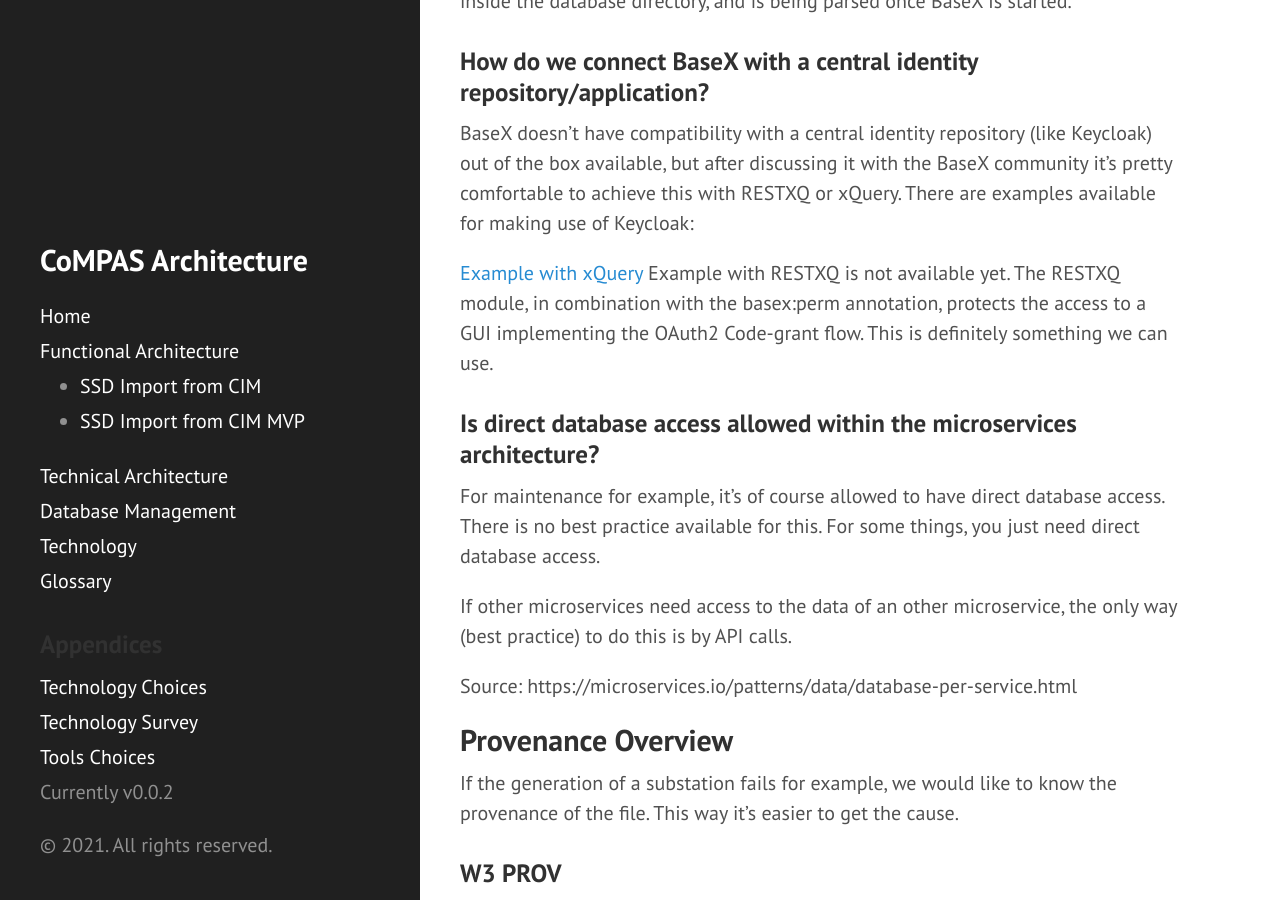
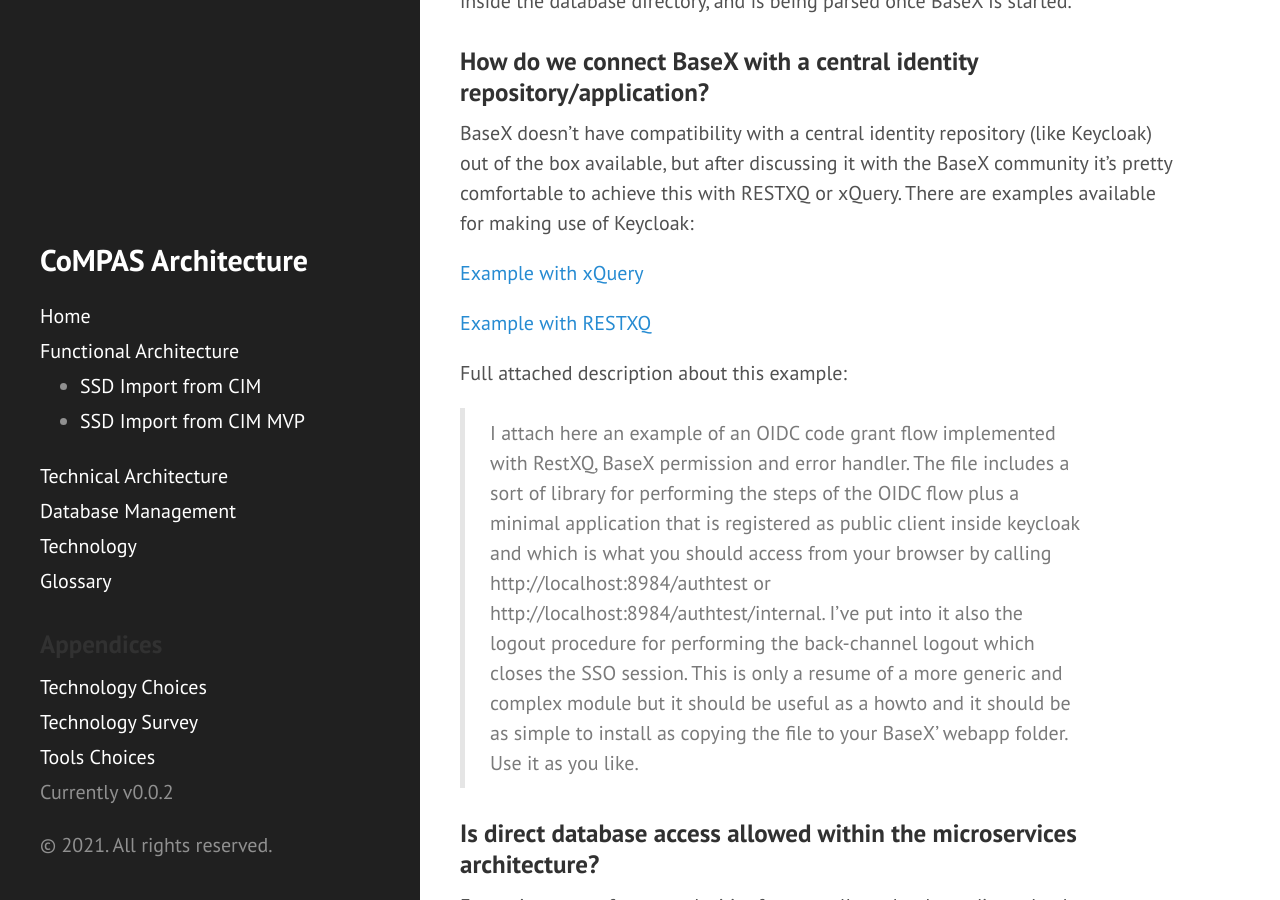
Before and after one commit to com-pas/compas-architecture, a Jekyll site: the page built from DATABASE_MANAGEMENT.md, in a window 1280 px wide and 900 px high, scrolled down 4909 px. Built offline with Jekyll 4.4.1, drawn with Linux system fonts in a browser that asks for light colours; our own code applies the rules of GitHub Pages for plain Markdown files.

Commit message:
Added Keycloak in combination with BaseX example
Signed-off-by: Rob Tjalma <rob@tjalma.com>

```diff
--- a/DATABASE_MANAGEMENT.md
+++ b/DATABASE_MANAGEMENT.md
@@ -109,7 +109,15 @@ All permissions are stored in a file called users.xml (which can be editted manu
 BaseX doesn't have compatibility with a central identity repository (like Keycloak) out of the box available, but after discussing it with the BaseX community it's pretty comfortable to achieve this with RESTXQ or xQuery. There are examples available for making use of Keycloak:
 
 [Example with xQuery](https://code-repo.d4science.org/gCubeSystem/d4science-keycloak-themes/src/branch/master/src/utils/xquery)
-Example with RESTXQ is not available yet. The RESTXQ module, in combination with the basex:perm annotation, protects the access to a GUI implementing the OAuth2 Code-grant flow. This is definitely something we can use.
+
+[Example with RESTXQ](./blob-files/code_examples/auth_sk.xqm)
+
+Full attached description about this example:
+
+>I attach here an example of an OIDC code grant flow implemented with RestXQ, BaseX permission and error handler.
+The file includes a sort of library for performing the steps of the OIDC flow plus a minimal application that is registered as public client inside keycloak and which is what you should access from your browser by calling http://localhost:8984/authtest or http://localhost:8984/authtest/internal.
+I've put into it also the logout procedure for performing the back-channel logout which closes the SSO session.
+This is only a resume of a more generic and complex module but it should be useful as a howto and it should be as simple to install as copying the file to your BaseX' webapp folder. Use it as you like.
 
 ### Is direct database access allowed within the microservices architecture?
 For maintenance for example, it's of course allowed to have direct database access. There is no best practice available for this. For some things, you just need direct database access.
```
Also changed, not shown: 1 other file.
